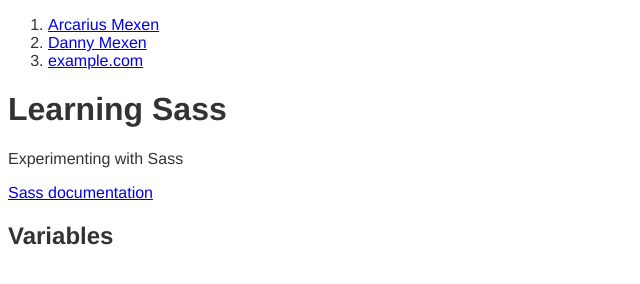
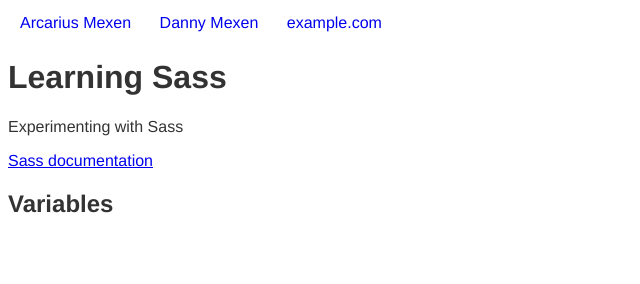
Before and after one commit to DannyMexen/my-sass-experiment, a plain HTML site: page index.html in a window 1280 px wide. Shown: the whole page, without its empty margins (0-640 px from the left). Drawn offline with Linux system fonts and the light colour scheme.

Commit message:
nested stylization of nav elements

```diff
--- a/index.scss
+++ b/index.scss
@@ -1,3 +1,4 @@
+// * Variables
 $font-stack: Helvetica, sans-serif;
 $primary-color: #333;
 
@@ -5,3 +6,20 @@ body {
     font: 100% $font-stack;
     color: $primary-color;
 }
+
+// * Nesting
+nav {
+   ol {
+    margin: 0;
+    padding: 0;
+    list-style: none;
+   }
+
+   li { display: inline-block;}
+
+   a {
+    display: block;
+    padding: 6px 12px;
+    text-decoration: none;
+   }
+}
```
Also changed, not shown: index.css, 1 other file.
